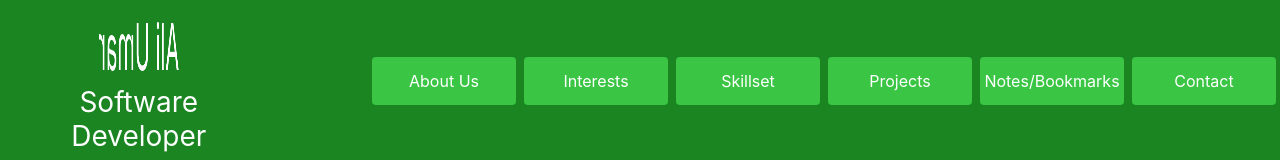
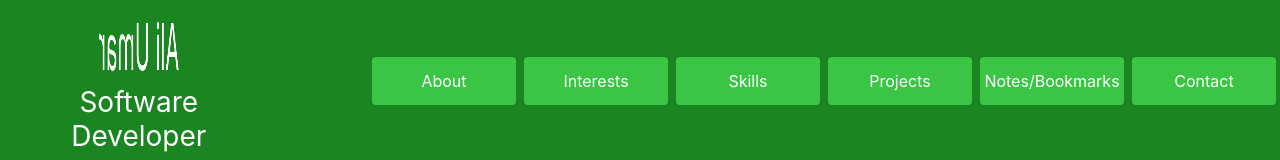
Before and after one commit to ArmyaAli/website-2.0, a Next.js app: page / in a window 1280 px wide. Shown: the top 160 px of the page. Built offline with nearby package versions, Linux system fonts and the light colour scheme.

Commit message:
Links for navbar

```diff
--- a/components/navbar.tsx
+++ b/components/navbar.tsx
@@ -15,7 +15,7 @@ const Navbar = () => {
             <ul className={styles.navLinks}>
                 <Link href="#profile">
                     <li className={styles.navLinkItem}>
-                        About Us
+                        About
                     </li>
                 </Link>
                 <Link href="#interests">
@@ -25,7 +25,7 @@ const Navbar = () => {
                 </Link>
                 <Link href="#skills">
                     <li className={styles.navLinkItem}>
-                        Skillset
+                        Skills
                     </li>
                 </Link>
                 <Link href="#projects">
```
